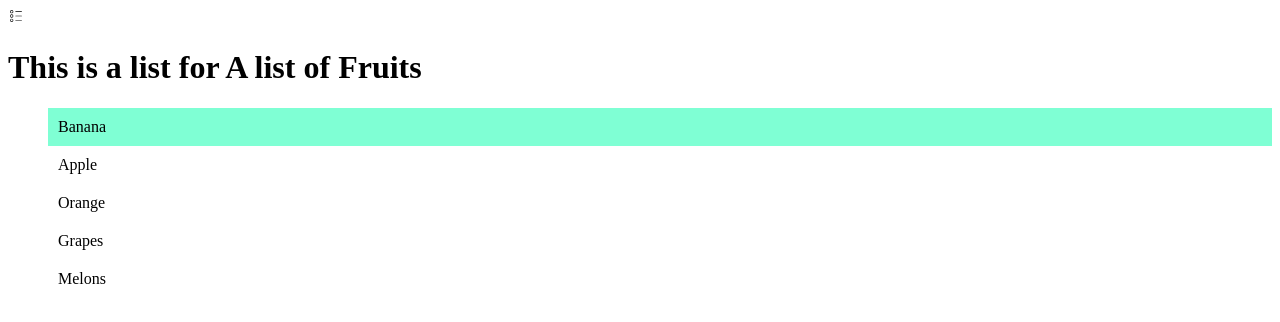
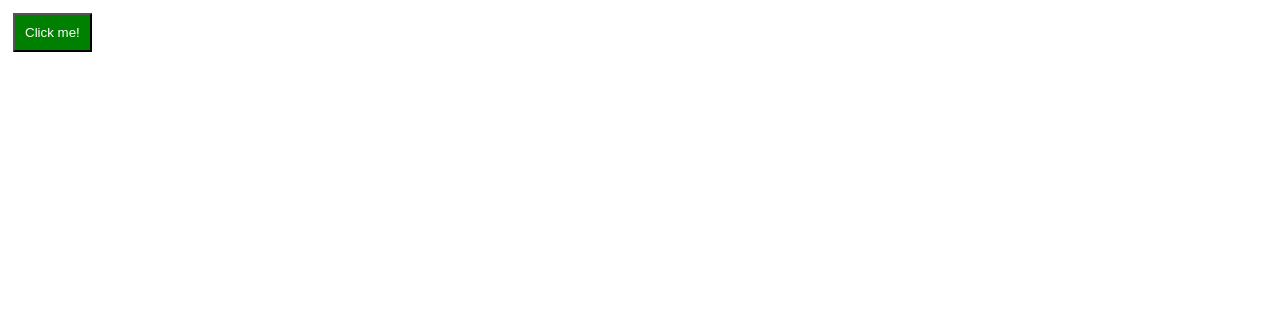
Before and after one commit to syntaxtrash/legendary-pancake, a React (Vite) app in the folder front-end/: page / in a window 1280 px wide. Shown: the top 322 px of the page. Built offline with nearby package versions, Linux system fonts and the light colour scheme.

Commit message:
add css module for button

```diff
--- a/front-end/src/App.tsx
+++ b/front-end/src/App.tsx
@@ -1,14 +1,9 @@
-import ListGroup from "./components/ListGroup";
+import Button from "./components/Button";
 
 function App() {
-  const items = ["Banana", "Apple", "Orange", "Grapes", "Melons"];
   return (
     <>
-      <ListGroup
-        items={items}
-        heading="A list of Fruits"
-        onSelectItem={(item) => console.log(item)}
-      ></ListGroup>
+      <Button onClick={() => console.log("clicked!")}>Click me!</Button>
     </>
   );
 }
--- /dev/null
+++ b/front-end/src/components/Button/Button.module.css
@@ -0,0 +1,6 @@
+.success {
+    padding: 10px;
+    margin: 5px;
+    background-color: green;
+    color: white;
+}
--- /dev/null
+++ b/front-end/src/components/Button/Button.tsx
@@ -0,0 +1,19 @@
+import styles from "./Button.module.css";
+
+interface ButtonProps {
+  children: string;
+  color?: "primary" | "primary" | "success";
+  onClick: () => void;
+}
+const Button = ({ children, color = "success", onClick }: ButtonProps) => {
+  return (
+    <>
+      <button type="button" className={styles[color]} onClick={onClick}>
+        {children}
+      </button>
+    </>
+  );
+};
+
+console.log("styles", styles);
+export default Button;
--- /dev/null
+++ b/front-end/src/components/Button/index.ts
@@ -0,0 +1,3 @@
+import Button from "./Button";
+
+export default Button;
```
Also changed, not shown: front-end/src/components/Button.tsx (deleted, +0 -16 lines).
